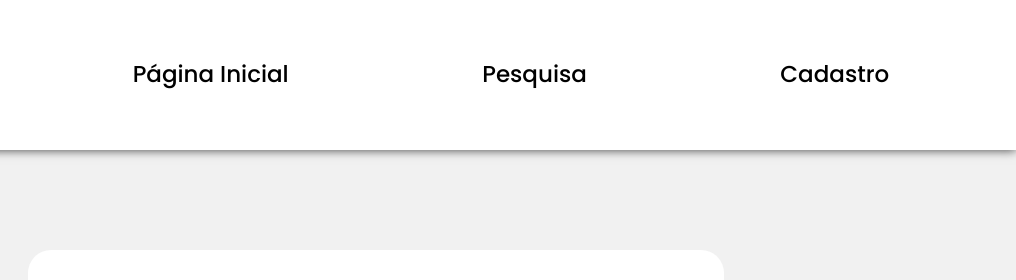
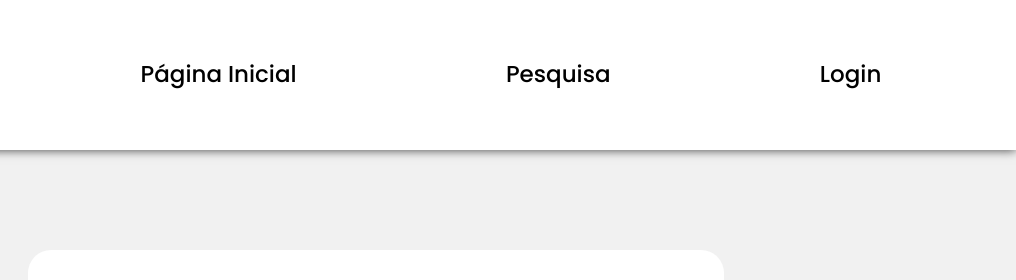
Before and after one commit to ICEI-PUC-Minas-PPLCC-TI/ti-1-ppl-cc-m2-20231-prestador-de-servicos, a plain HTML site: page codigo/cadastro.html in a window 1280 px wide. Shown: the top 280 px of the page, 264-1280 px from the left. Drawn offline with Linux system fonts and the light colour scheme.

Commit message:
Correção na página de cadastro

```diff
--- a/codigo/cadastro.html
+++ b/codigo/cadastro.html
@@ -16,7 +16,7 @@
         <ul id="navOptions">
             <li onclick="window.location = './index.html'" class="navOption">Página Inicial<img class="navImg" src="./src/img/menu.png"></li>
             <li onclick="window.location = './pesquisa.html'" class="navOption">Pesquisa<img class="navImg" src="./src/img/search.png"></li>
-            <li onclick="window.location = './cadastro.html'" class="navOption">Cadastro<img class="navImg" src="./src/img/register.png"></li>
+            <li onclick="window.location = './login.html'" class="navOption">Login<img class="navImg" src="./src/img/register.png"></li>
         </ul>
     </nav>
     <main id="main">
```
